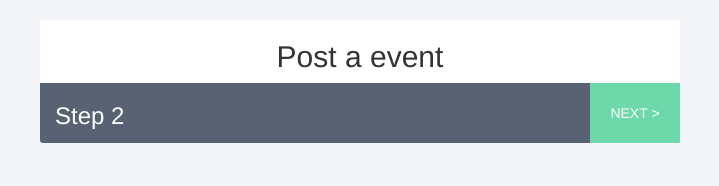
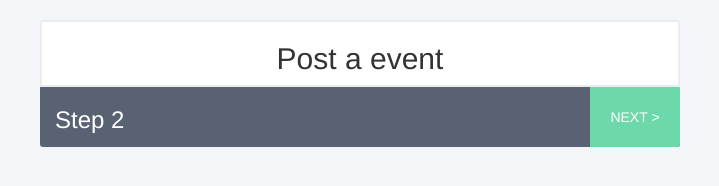
Before and after one commit to yossiloyo/wizard, a plain HTML site: page index2.html in a window 1280 px wide. Shown: the full height of the page, 280-999 px from the left. Drawn offline with Linux system fonts and the light colour scheme.

Commit message:
Fix error en estilo

```diff
--- a/css/wizard2.css
+++ b/css/wizard2.css
@@ -8,7 +8,7 @@ body,html{
 
 .box{
   background-color: #FFF;
-  border: 2px #ebecf0;
+  border: 2px solid #ebecf0;
   border-top-left-radius: 3px;
   border-top-right-radius: 3px;
   -moz-border-top-left-radius: 3px;
```
